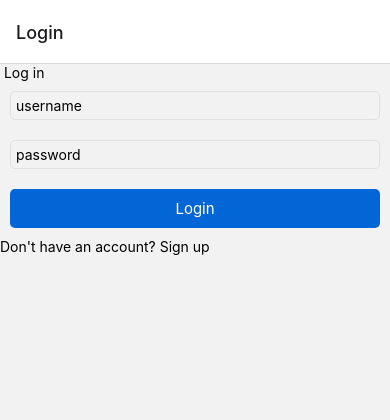
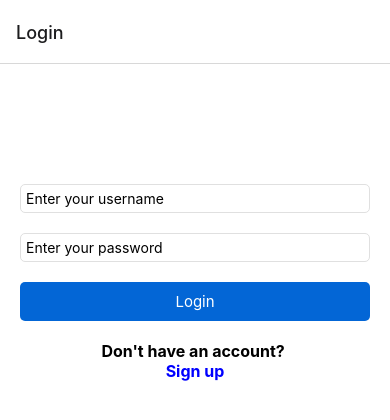
Before and after one commit to Ademola101/Asset-app, a React Native app: screen /Login in a window 390 px wide. Shown: the top 420 px of the page. Built offline with nearby package versions, Linux system fonts and the light colour scheme; no server answers.

Commit message:
set the style of login

```diff
--- a/src/Components/LoginForm.jsx
+++ b/src/Components/LoginForm.jsx
@@ -4,10 +4,10 @@ import FormikTextInput from './FormikTextInput';
 
 export default function LoginForm({ onSubmit }) {
   return (
-    <View>
-      <Text> Log in </Text>
-      <FormikTextInput name= 'username' placeholder = 'username'/>
-      <FormikTextInput name= 'password' placeholder = 'password' secureTextEntry = {true}/>
+    <View style = {styles.formContainer}>
+
+      <FormikTextInput name= 'username' placeholder = 'Enter your username'/>
+      <FormikTextInput name= 'password' placeholder = 'Enter your password' secureTextEntry = {true}/>
       <Pressable onPress = {onSubmit}>
         <Text
           style = {styles.loginButton}
@@ -32,5 +32,9 @@ const styles = StyleSheet.create({
     textAlign: 'center',
     fontSize: 15,
   },
+
+  formContainer: {
+    padding: 10,
+  },
 }
 );
--- a/src/screens/LoginScreen.jsx
+++ b/src/screens/LoginScreen.jsx
@@ -1,4 +1,4 @@
-import { View, Pressable, Text } from 'react-native';
+import { View, Pressable, Text, StyleSheet } from 'react-native';
 import React, { useContext } from 'react';
 import LoginForm from '../Components/LoginForm';
 import { Formik } from 'formik';
@@ -26,7 +26,7 @@ const validationSchema = yup.object().shape({
 });
 export default function LoginScreen({ navigation }) {
 
-  const { setUser, User } =  useContext(UserContext);
+  const { setUser } =  useContext(UserContext);
   const handleSignIn = async ({ username, password }) => {
     try {
       const trimUsername = username.trim();
@@ -43,7 +43,7 @@ export default function LoginScreen({ navigation }) {
 
 
   return (
-    <View>
+    <View style = {styles.formScreenContainer}>
       <Formik
         initialValues = {initialValues}
         onSubmit = {values => handleSignIn({ username: values.username, password: values.password })}
@@ -53,9 +53,39 @@ export default function LoginScreen({ navigation }) {
         {({ handleSubmit }) => <LoginForm onSubmit = {handleSubmit} />}
 
       </Formik>
+      <Text style = {styles.accountText}>Don&apos;t have an account? </Text>
       <Pressable onPress={() => navigation.navigate('Signup')}>
-        <Text>Don&apos;t have an account? Sign up</Text>
+        <Text style = {styles.signUpText}>Sign up</Text>
+
       </Pressable>
     </View>
   );
 }
+
+const styles = StyleSheet.create({
+
+
+  accountText: {
+    fontSize: 16,
+    justifyContent: 'center',
+    alignItems: 'center',
+    fontWeight: 'bold',
+    textAlign: 'center',
+  },
+
+  signUpText: {
+    fontSize: 16,
+    justifyContent: 'center',
+    alignItems: 'center',
+    fontWeight: 'bold',
+    color: 'blue',
+    textAlign: 'center',
+  },
+
+  formScreenContainer: {
+    backgroundColor: 'white',
+    flex: 1,
+    paddingTop: 100,
+  },
+
+});
```
